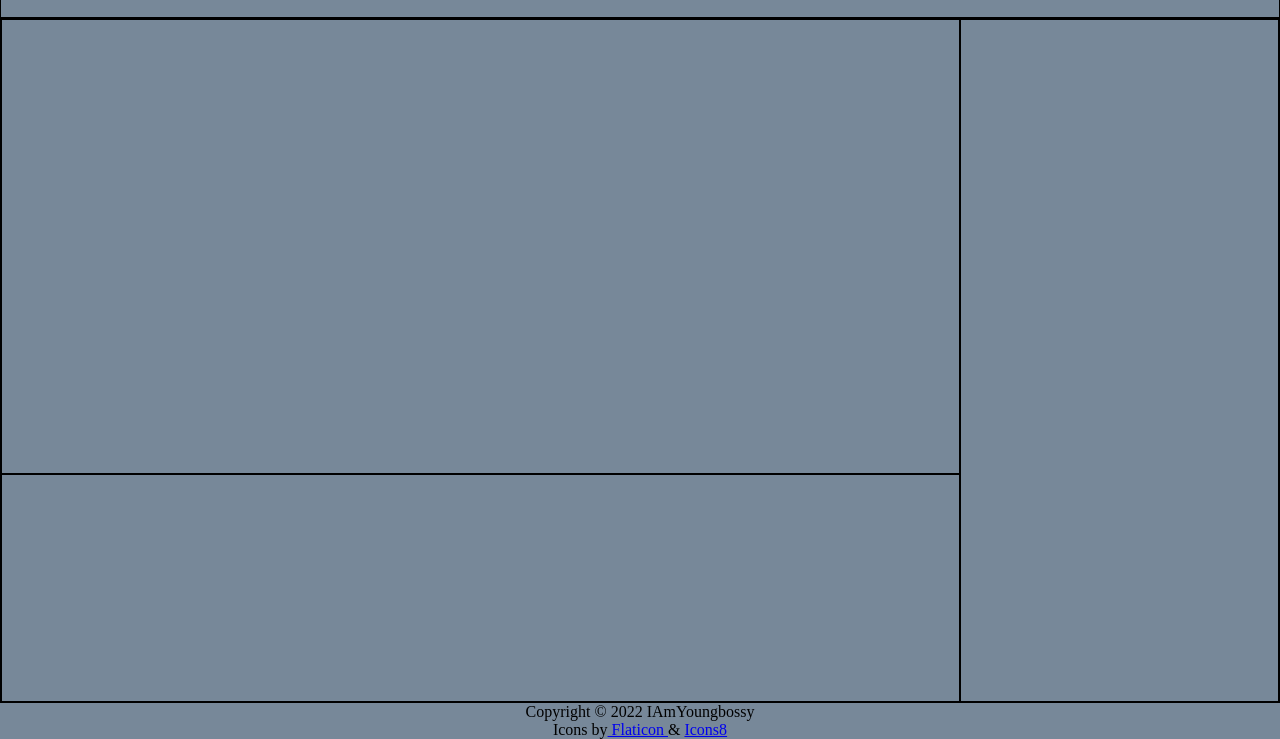
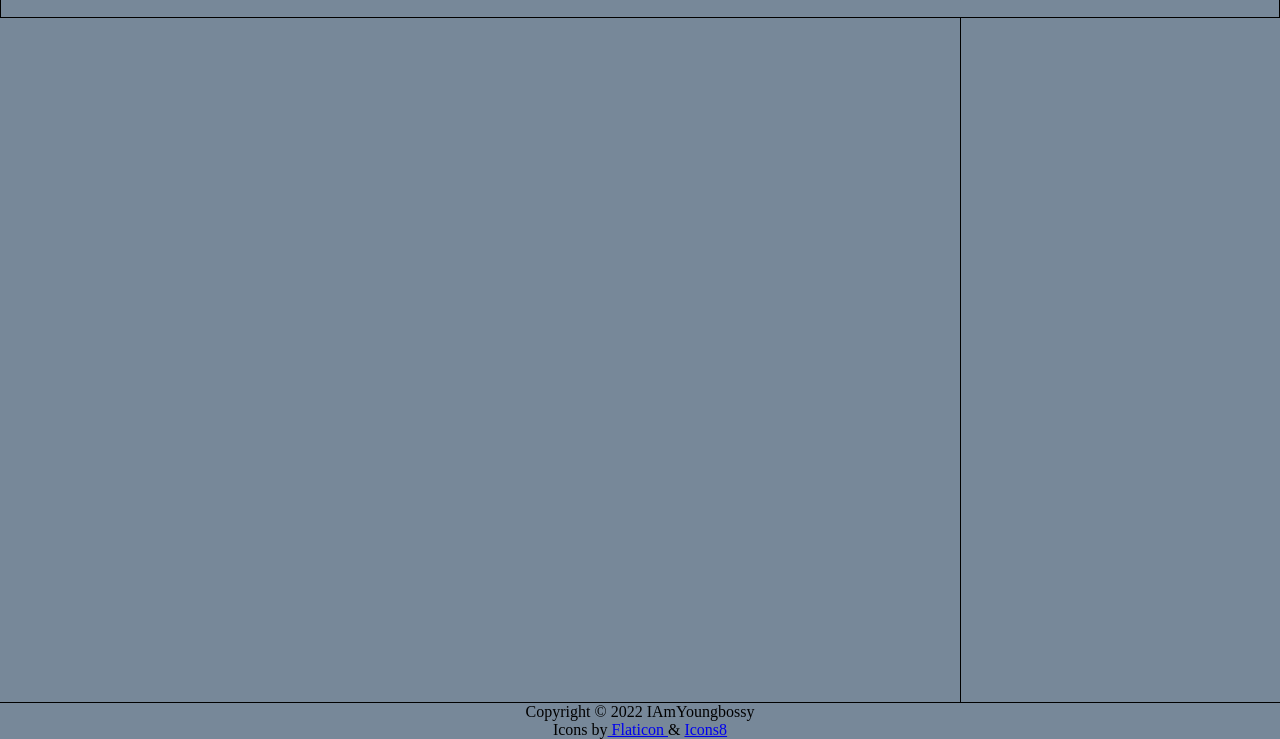
Before and after one commit to IAmYoungbossy/weather-app, a website built with webpack: page dist/index.html in a window 1280 px wide. Shown: the part 61-800 px from the top of the page. Built offline with Linux system fonts and the light colour scheme; no server answers.

Commit message:
Remove border line from page

```diff
--- a/src/style.css
+++ b/src/style.css
@@ -54,19 +54,16 @@ main {
 	display: grid;
 	grid-template-rows: 2fr 1fr;
 	grid-template-columns: 3fr 1fr;
-	border: 1px solid black;
 }
 .today-data-div {
 	display: flex;
 	flex-direction: column;
 	padding: 5px 20px 10px;
 	flex: 1.2;
-	border: 1px solid black;
 }
 .next-7days-div {
 	flex: 2;
 	grid-area: 2/1/3/2;
-	border: 1px solid black;
 	display: flex;
 	padding: 20px;
 	justify-content: space-between;
@@ -75,7 +72,7 @@ main {
 .watchlist-div {
 	flex: 1;
 	grid-area: 1/2/3/3;
-	border: 1px solid black;
+	border-left: 1px solid black;
 }
 .temp-range {
 	display: flex;
@@ -132,4 +129,5 @@ main {
 footer {
 	text-align: center;
 	margin-top: auto;
+	border-top: 1px solid;
 }
```
Also changed, not shown: dist/bundle.js.
